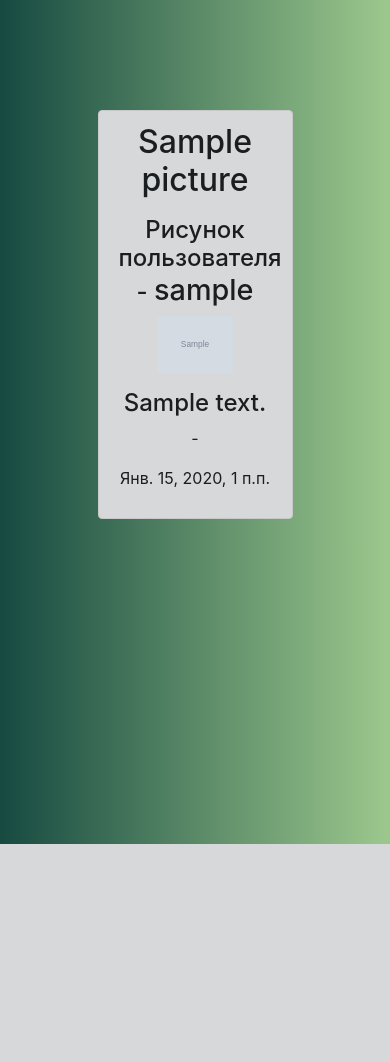
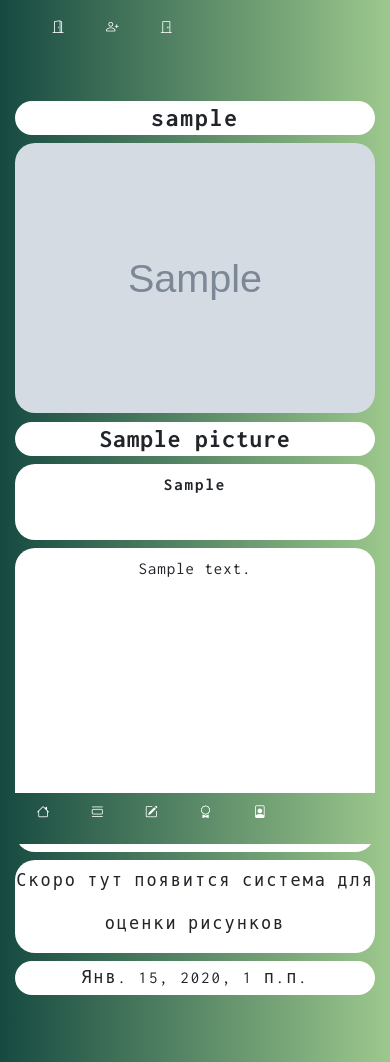
Before and after one commit to ropraname/sharepic, a Django app: page /view/view/1/ in a window 390 px wide. Before the commit the page ends 844 px from the top, so only its background shows below. Run offline with Django 3.2, Linux system fonts and the light colour scheme; tables that the repository leaves empty hold one stand-in row (values such as "Sample post"); grey boxes marked "Sample" are stand-in pictures; some libraries are stand-ins or nearby versions.

Commit message:
Add some styles for view
Add some styles for view.
1. Add a responsive design to the ribbon of pictures. Remove unnecessary
text for minimalism. Add a grid system adaptive for all tape layout
devices. Add animation when hovering over a picture.
2. Add a responsive design for a detailed view of the picture. Add
a grid system for dividing the screen in two. The first contains
the username and picture. The second contains the name of the picture,
a brief description of the picture, full description and date of
publication.

```diff
--- a/main/static/main/css/main.css
+++ b/main/static/main/css/main.css
@@ -9,6 +9,7 @@
 
 body {
   background: linear-gradient(to right, var(--dark-green), var(--light-green));
+  overflow-x: hidden;
 }
 
 
@@ -109,6 +110,10 @@ body {
   width: auto;
   color: white;
   border-right: 2px solid #F1B24A;
+}
+
+.share-form .left .description {
+  font-size: 1.5em;
 }
 
 .share-form .right h4 {
@@ -219,65 +224,128 @@ input[type="file"] {
 }
 
 main {
-  margin-top: 13vh;
+  margin-top: 11vh;
 }
 
 
 /* main */
 
-main .features {
-  position: relative;
-  color: #fff;
-  text-align: center;
-  width: 50%;
-  margin-left: auto;
-  margin-right: auto;
+main .features_0 .img-fluid {
+  border-radius: 20px;
+  width: 300px;
+  height: auto;
+  margin-bottom: 3vh;
+  opacity: 1;
+  transition: opacity 124ms linear, transform 124ms linear;
 }
 
-main .pic_post {
-  display: inline-block;
-  height: 65vh;
-  width: 60vh;
-  border: 2px solid white;
-  border-radius: 20%;
-  margin: 0vh 6vh 6vh 6vh;
+main .features_0 .pic_post {
+  position: relative;
 }
 
-main .pic_post h3 {
-  margin-top: 2vh;
+main .features_0 .pic_post h4 {
+  position: absolute;
+  left: 0;
+  bottom: 0;
+  top: 1vh;
+  width: 100%;
+  display: none;
+  opacity: 1;
+  transition: opacity 124ms linear, transform 124ms linear;
 }
 
-main .features img {
-  max-width: 50%;
-  max-height: 50%;
+main .features_0 .pic_post h4:hover {
+  display: block;
 }
 
-main .features h1 {
-  text-align: center;
+main .features_0 .img-fluid:hover {
+  opacity: 1.2;
+  transform: scale(1.05);
 }
 
-main .features_0 {
-  text-align: center;
-  position: relative;
-  color: #fff;
-  text-align: center;
+main .features_0 .img-fluid:hover::after {
+  content: attr(data-title);
 }
 
-main .features_0 img {
-  max-width: 45vh;
-  max-height: 45vh;
+
+main .features {
+  margin-bottom: 7vh;
+}
+main .features .left .picture-block {
+  display: block;
+  border-radius: 20px;
 }
 
-main .features_0 h1 {
-  font-size: 60px;
-  float: center;
-  margin-left: auto;
-  margin-right: auto;
+main .features .left .username-block {
+  font-size: 3vh;
+  font-weight: bold;
+  line-height: 4vh;
+  height: 4vh;
+  cursor: default;
+  background: white;
+  border-radius: 20px;
+  margin-bottom: 1vh;
+  margin-top: 1vh;
 }
 
-main .features_0 p {
-  max-width: 400px;
-  margin: 20px auto;
+main .features .right .title-block {
+  display: block;
+  background: white;
+  border-radius: 20px;
+  font-size: 3vh;
+  line-height: 4vh;
+  height: 4vh;
+  margin-bottom: 1vh;
+  margin-top: 1vh;
+  font-weight: bold;
+  letter-spacing: 1px;
+  cursor: default;
+}
+
+main .features .right .anons-block {
+  font-size: 2vh;
+  line-height: auto;
+  height: 9vh;
+  cursor: default;
+  font-weight: bold;
+  background: white;
+  border-radius: 20px;
+  margin-bottom: 1vh;
+}
+
+main .features .right .full_text-block {
+  text-align: center;
+  display: block;
+  background: white;
+  border-radius: 20px;
+  font-size: 2vh;
+  letter-spacing: 1px;
+  line-height: auto;
+  cursor: default;
+  height: 36vh;
+}
+
+main .features .right .rating-block {
+  display: block;
+  text-align: center;
+  font-size: 2vh;
+  letter-spacing: 2px;
+  line-height: auto;
+  height: 11vh;
+  background: white;
+  border-radius: 20px;
+  cursor: default;
+}
+main .features .right .date-block {
+  display: block;
+  text-align: center;
+  font-size: 2vh;
+  letter-spacing: 2px;
+  line-height: 4vh;
+  height: 4vh;
+  background: white;
+  border-radius: 20px;
+  cursor: default;
 }
 
 @media screen and (max-width: 1500px) {
@@ -310,3 +378,27 @@ main .features_0 p {
     border-right: 0;
   }
 }
+
+@media screen and (max-width: 1000px) {
+  .nav-large {
+    display: none;
+  }
+  .nav-small-main {
+    height: 6vh;
+  }
+  .nav-small li {
+    height: 6vh;
+    width: auto;
+  }
+  .nav-center-logo h4 a {
+    color: white;
+    font-size: 1vh;
+    font-weight: bold;
+  }
+}
+
+@media screen and (min-width: 1000px) {
+  .nav-small {
+    display: none;
+  }
+}
--- a/main/templates/main/layout.html
+++ b/main/templates/main/layout.html
@@ -8,10 +8,11 @@
 	<link rel="stylesheet" href="https://stackpath.bootstrapcdn.com/bootstrap/4.5.2/css/bootstrap.min.css">
 	<link rel="stylesheet" href="{% static 'main/css/main.css' %}">
 	<link rel="stylesheet" href="https://use.fontawesome.com/releases/v5.8.2/css/all.css">
-	<script src="{% static 'main/js/main.js' %}"></script>
+	<link rel="stylesheet" href="https://cdn.jsdelivr.net/npm/bootstrap-icons@1.4.1/font/bootstrap-icons.css">
+	<script type="text/javascript" src="{% static 'main/js/main.js' %}"></script>
 </head>
 <body>
-	<nav class="navbar navbar-expand-lg fixed-top nav">
+	<nav class="navbar navbar-expand-lg fixed-top nav nav-large">
 		<div class="collapse navbar-collapse " id="navbarSupportedContent">
 			<div class="collapse navbar-collapse col-lg-6 col-md-6 nav-first">
 				<ul class="navbar-nav mr-4 topnav">
@@ -53,6 +54,49 @@
 		</div>
 	</nav>
 
+	<nav class="navbar navbar-expand fixed-bottom nav nav-small nav-small-main">
+		<div class="collapse navbar-collapse" id="navbarSupportedContent container">
+			<div class="collapse navbar-collapse col nav-first row">
+				<ul class="navbar-nav topnav">
+					<li class="nav-item">
+						<a href="{% url 'home' %}" class="nav-link main-text compressing-text " class="active" id="home"><i class="bi bi-house bi-4x"></i></a>
+
+					</li>
+					<li class="nav-item">
+						<a href="{% url 'view_home' %}" class="nav-link main-text compressing-text" id="lent"><i class="bi bi-view-list"></i></a>
+					</li>
+					<li class="nav-item">
+						<a href="{% url 'upload' %}" class="nav-link main-text compressing-text" id="share"><i class="bi bi-pencil-square"></i></a>
+					</li>
+					<li class="nav-item">
+						<a href="{% url 'view_scoreboard' %}" class="nav-link main-text compressing-text" id="scoreboard"><i class="bi bi-award"></i></a>
+					</li>
+					<li class="nav-item">
+						<a href="{% url 'view_profile' %}" class="nav-link main-text compressing-text" id="profile"><i class="bi bi-file-person"></i></a>
+					</li>
+				</ul>
+			</div>
+		</div>
+	</nav>
+
+	<nav class="navbar navbar-expand fixed-top nav nav-small nav-small-auth">
+		<div class="collapse navbar-collapse " id="navbarSupportedContent">
+			<div class="collapse navbar-collapse col-sm-12 col-md-12 center-block nav-second">
+				<ul class="navbar-nav mr-4 topnav-auth">
+					<li class="nav-item">
+						<a href="{% url 'login' %}" class="nav-link main-text compressing-text" id="login" class="auth"><i class="bi bi-door-open"></i></a>
+					</li>
+					<li class="nav-item">
+						<a href="{% url 'registr' %}" class="nav-link main-text compressing-text" id="registr" class="auth"><i class="bi bi-person-plus"></i></a>
+					</li>
+					<li class="nav-item">
+						<a href="{% url 'logout' %}" class="nav-link main-text compressing-text" id="logout" class="auth"><i class="bi bi-door-closed"></i></a>
+					</li>
+				</ul>
+			</div>
+		</div>
+	</nav>
+
 	<div>
 		<main>
 			{% block content %}
--- a/view_pic/templates/view_pic/details_view.html
+++ b/view_pic/templates/view_pic/details_view.html
@@ -3,16 +3,20 @@
 {% block title %}{{ picture_data.title }}{% endblock %}
 
 {% block content %}
-	<div class="features">
-		<div class="alert alert-dark">
-			<h2>{{ picture_data.title }}</h1>
-			<p></p>
-			<h4>Рисунок пользователя - <big>{{ picture_data.current_user }}</big></h2>
-			<img src="{{ picture_data.picture.url }}">
-			<p></p>
-			<h4>{{ picture_data.full_text }}</h3>
-			<p>-</p>
-			<p> {{ picture_data.date }}</p>
+	<div class="features container">
+		<div class="row">
+			<div class="col-xl-6 col-lg-6 col-md-12 col-sm-12 left text-center">
+				<h4 id="username-field-detail" class="username-block main-text">{{ picture_data.current_user }}</h4>
+				<img id="picture-field-detail" class="picture-block img-fluid" src="{{ picture_data.picture.url }}">
+			</div>
+
+			<div class="col-xl-6 col-lg-6 col-md-12 col-sm-12 right text-center">
+				<h2 class="title-block main-title">{{ picture_data.title }}</h2>
+				<h4 class="anons-block main-text">{{ picture_data.anons }}</h4>
+				<h4 class="full_text-block main-text">{{ picture_data.full_text }}</h4>
+				<h4 class="rating-block main-text">Скоро тут появится система для оценки рисунков</h4>
+				<h4 class="date-block main-text">{{ picture_data.date }}</h4>
+			</div>
 		</div>
 	</div>
 {% endblock %}
```
Also changed, not shown: view_pic/templates/view_pic/view_home.html (+7 -9 lines), main/static/main/js/main.js (added).
